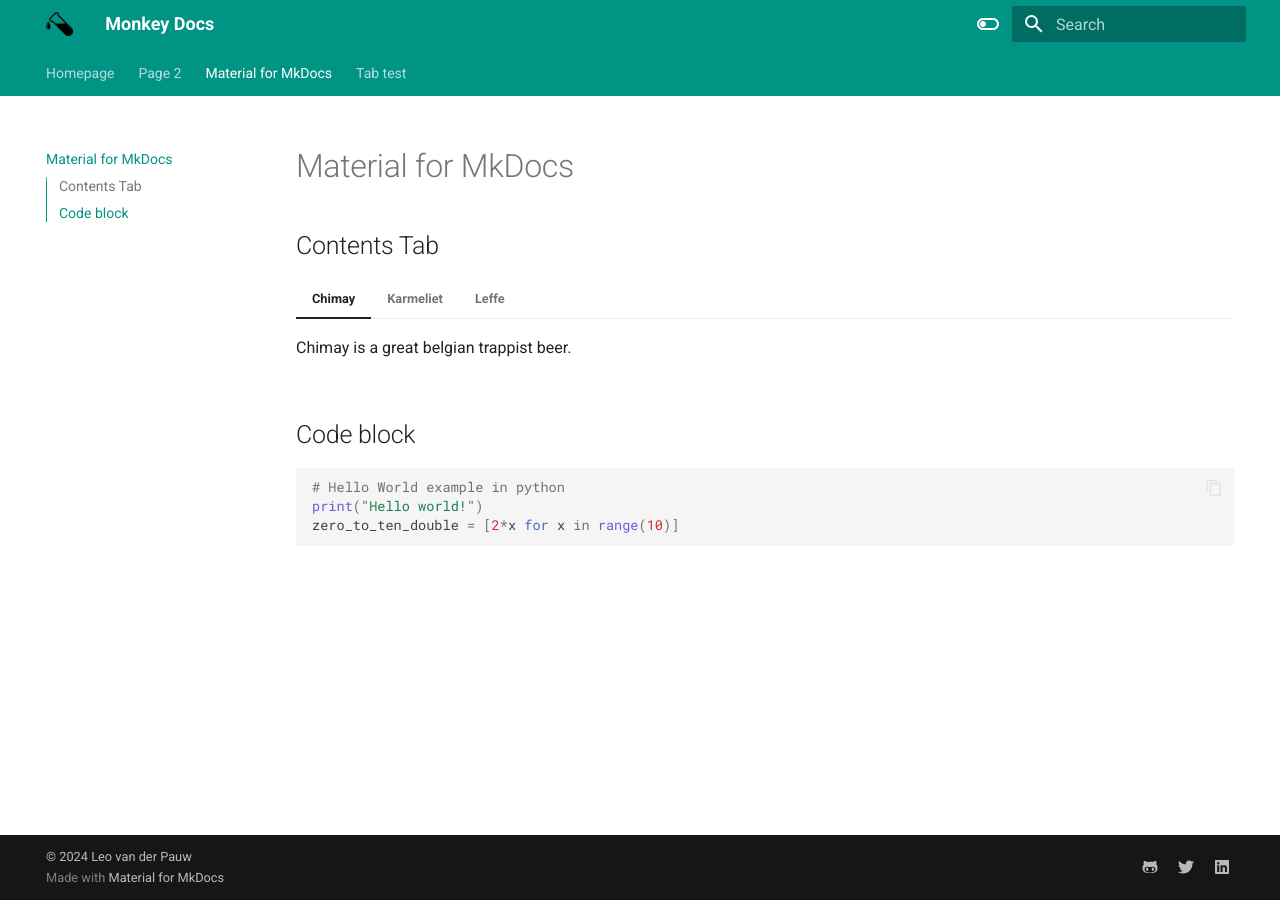
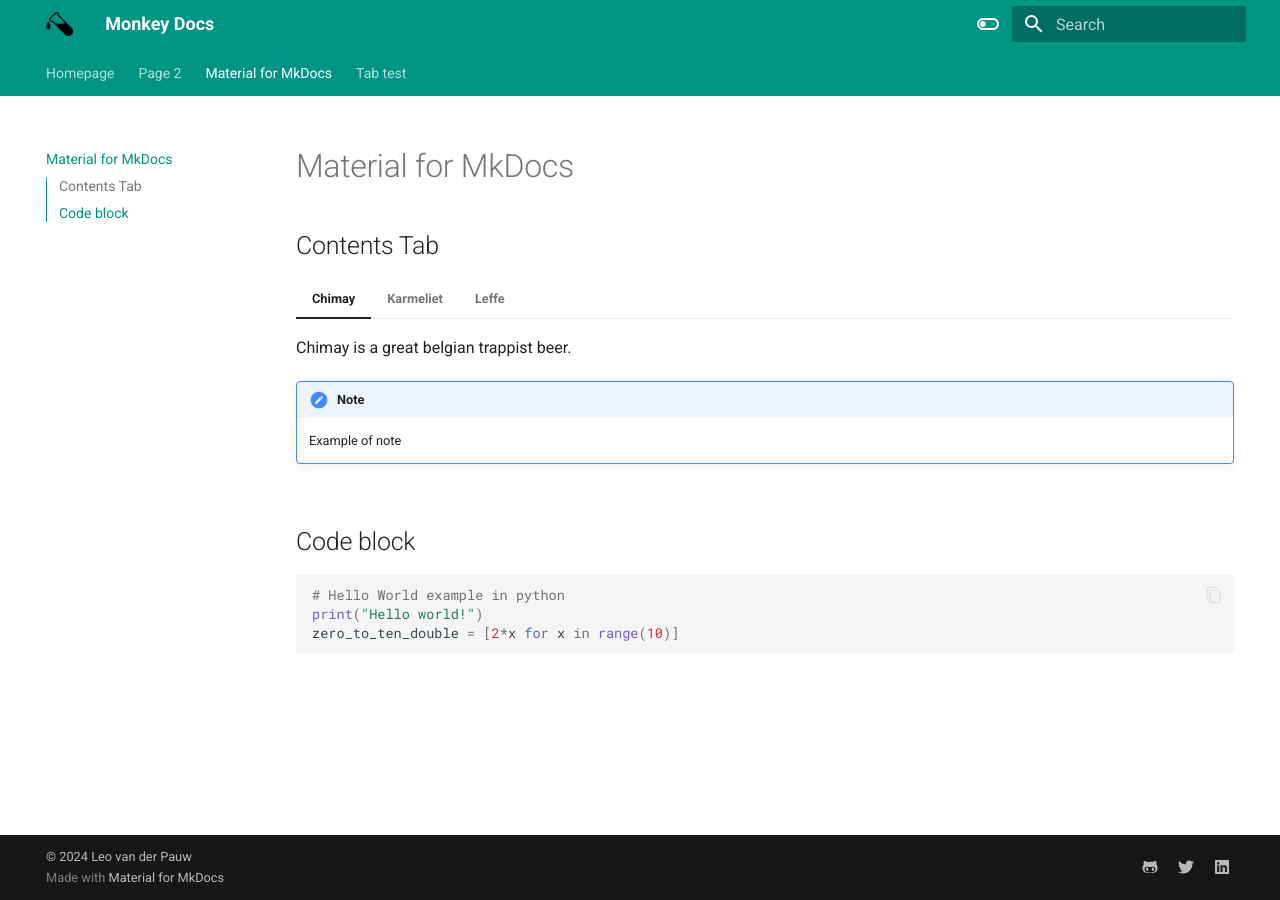
Before and after one commit to lp182501/mkdocs, an MkDocs documentation site: the page built from docs/page3.md, in a window 1280 px wide. Built offline with MkDocs 1.6.1 and Material for MkDocs 9.7.7, drawn with Linux system fonts in a browser that asks for light colours.

Commit message:
Update page3.md
Added admonition examples

```diff
--- a/docs/page3.md
+++ b/docs/page3.md
@@ -4,9 +4,13 @@
 
 === "Chimay"
     Chimay is a great belgian trappist beer.
+    !!! Note
+        Example of note
 
 === "Karmeliet"
     *Karmeliet* is a great belgian blond beer.
+    !!! tip "Custome title"
+        Example tip.
 
 === "Leffe"
     Friends don't let friends drink Leffe.
```
